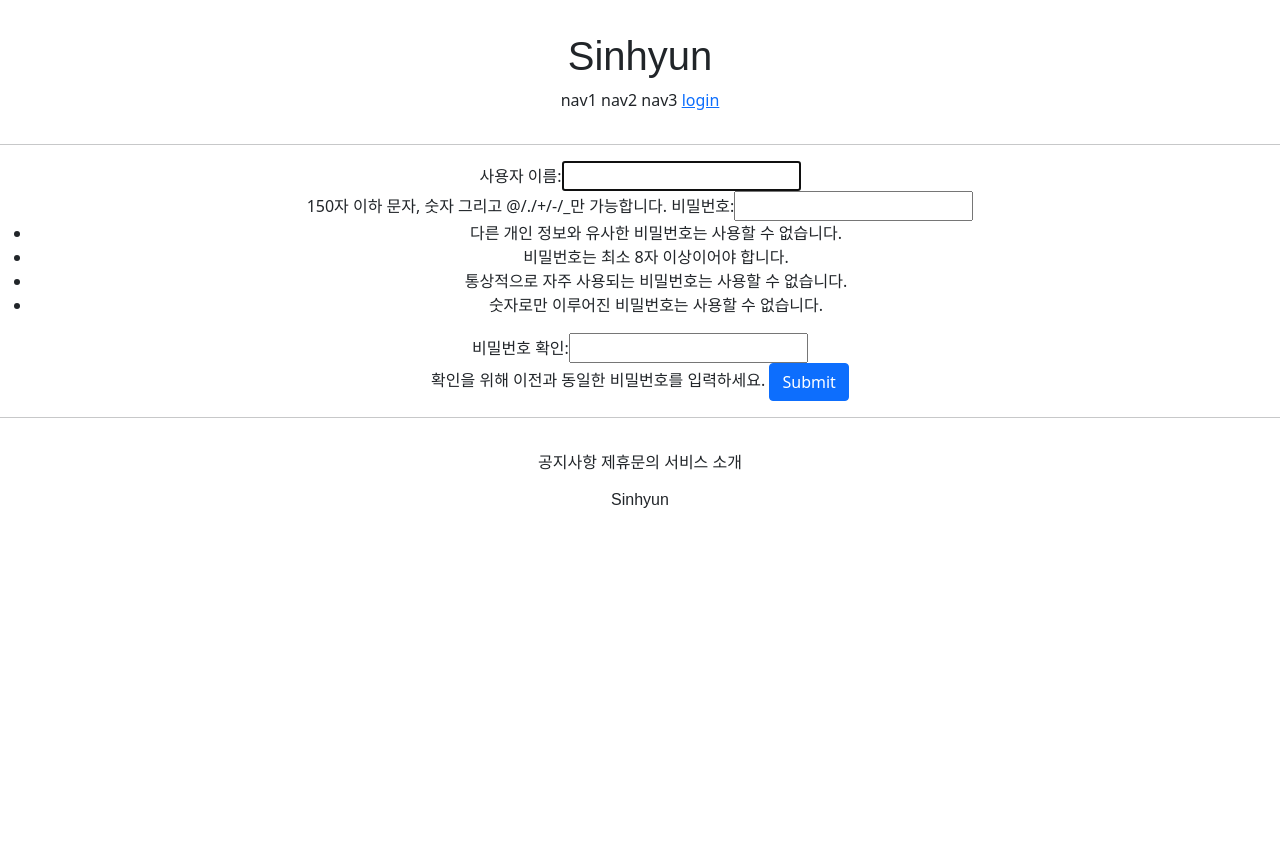
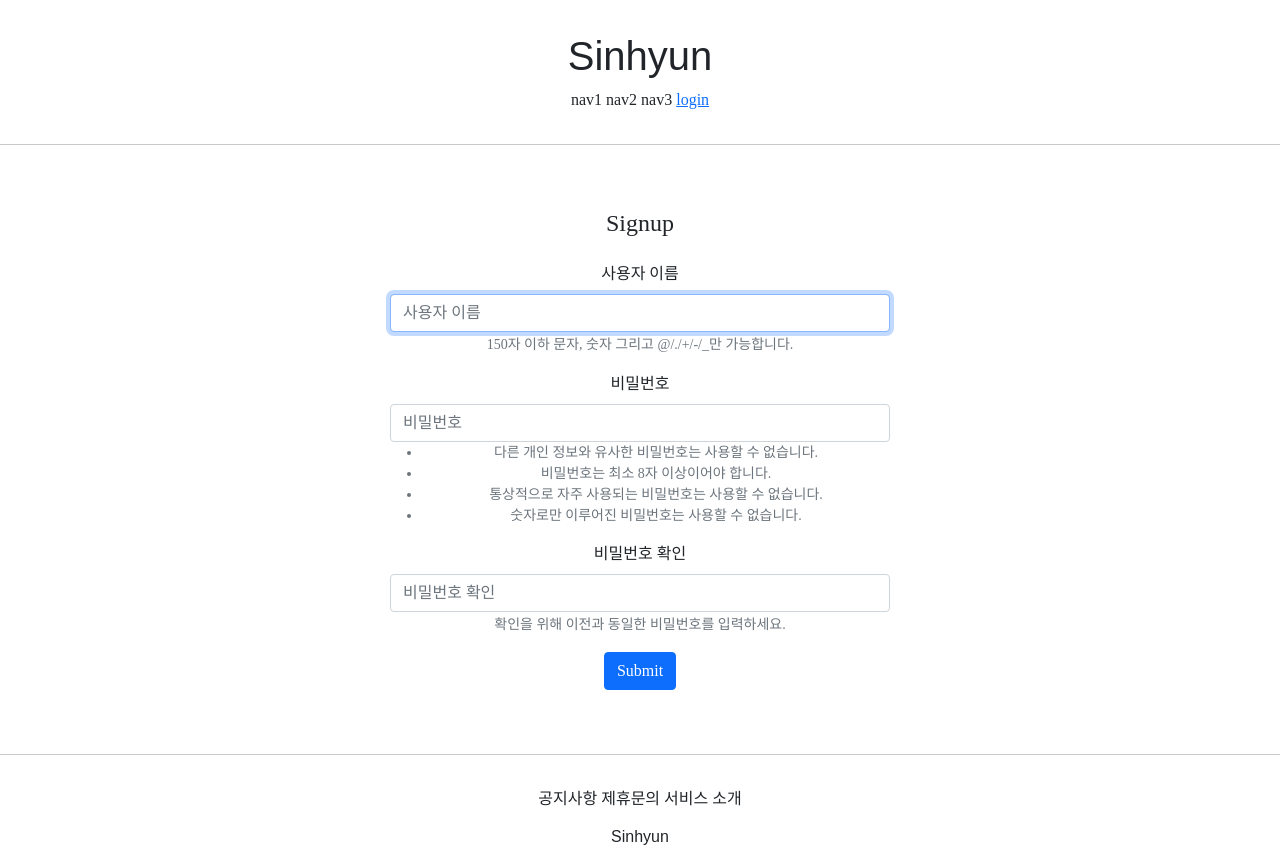
Before and after one commit to kimsinhyun/django_study, a Django app: page /account/create/ in a window 1280 px wide. Before the commit the page ends 508 px from the top, so only its background shows below. Run offline with Django 3.2, Linux system fonts and the light colour scheme; some libraries are stand-ins or nearby versions; some web fonts are replaced.

Commit message:
add naver font and django bootstrap

```diff
--- a/accountapp/templates/accountapp/create.html
+++ b/accountapp/templates/accountapp/create.html
@@ -1,13 +1,19 @@
 {% extends 'base.html'  %}
+{% load bootstrap4 %}
+
 {% block content %}
-    <div style="text-align: center">
+    <div style="text-align: center ; max-width: 500px ; margin: 4rem auto">
+        <div class="mb-4">
+            <h4>Signup</h4>
+        </div>
+
     <!--    accountapp:create라는 라우트에 연결-->
         <form action="{% url 'accountapp:create' %}" method="post">
     <!--        post해주면 항상 csrf_token을 만들어줘야 한다, 없으면 어차피 동작도 안한다-->
     <!--        아이디 패쓰워드 input을 다 생성하긴 버거움, 그리고 views.py의 AccountCreateView에서 UserCreationForm을 했기 떄문에-->
     <!--        내부적으로 생긴 form 변수를 가져와서 쓰면 된다-->
             {% csrf_token %}
-            {{ form }}
+            {% bootstrap_form form %}
                 <input type="submit" class="btn btn-primary" >
 
         </form>
--- a/sinhyun/settings.py
+++ b/sinhyun/settings.py
@@ -53,6 +53,7 @@ INSTALLED_APPS = [
     'django.contrib.messages',
     'django.contrib.staticfiles',
     'accountapp',
+    'bootstrap4',
 ]
 
 MIDDLEWARE = [
--- a/templates/base.html
+++ b/templates/base.html
@@ -3,7 +3,7 @@
 
 {% include 'head.html' %}
 
-<body>
+<body style="font-family: 'MaruBuri-Bold'">
 
     {% include 'header.html' %}
     <hr>
--- a/templates/head.html
+++ b/templates/head.html
@@ -18,4 +18,11 @@
     <!-- 위에서 load static 이라 해줬기 때문에 static 이라고 사용할 수 있음 -->
     <link rel="stylesheet", type="text/css", href="{% static 'base.css' %}">
 
+    <style>
+        @font-face {
+            font-family: 'MaruBuri-Bold';
+            src: local('MaruBuri-Bold'),
+            url("{% static 'fonts/MaruBuri-Bold.otf' %}").format("opentype");
+        }
+    </style>
 </head>
```
Also changed, not shown: accountapp/templates/accountapp/login.html (+6 -4 lines), static/fonts/MaruBuri-Bold.otf (added), static/fonts/MaruBuri-ExtraLight.otf (added), static/fonts/MaruBuri-Light.otf (added), static/fonts/MaruBuri-Regular.otf (added), static/fonts/MaruBuri-SemiBold.otf (added).
